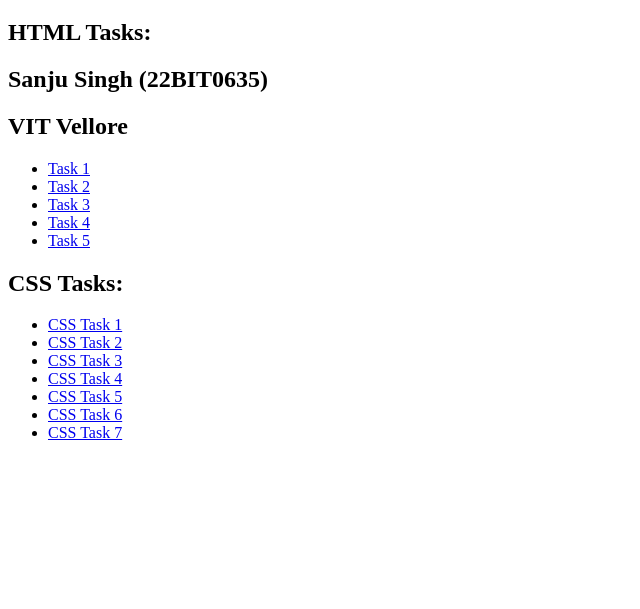
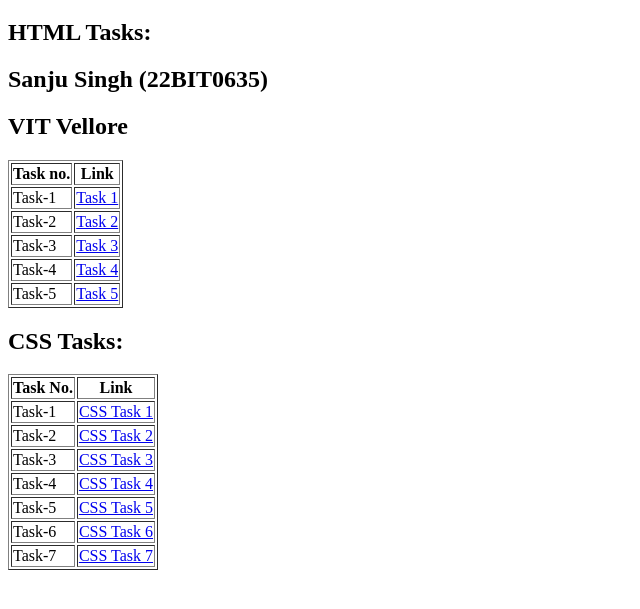
Before and after one commit to outlaw-xd/Ethnus-MERN-Assignments, a plain HTML site: page index.html in a window 1280 px wide. Shown: the part 61-670 px from the top of the page, without its empty margins (0-640 px from the left). Drawn offline with Linux system fonts and the light colour scheme.

Commit message:
Update index.html

```diff
--- a/index.html
+++ b/index.html
@@ -11,22 +11,68 @@
     <h2>HTML Tasks:</h2>
     <h2>Sanju Singh (22BIT0635)</h2>
     <h2>VIT Vellore</h2>
-    <ul>
-        <li><a href="HTML-Task1.html">Task 1</a></li>
-        <li><a href="HTML-Task2.html">Task 2</a></li>
-        <li><a href="HTML-Task3.html">Task 3</a></li>
-        <li><a href="HTML-Task4.html">Task 4</a></li>
-        <li><a href="HTML-Task5.html">Task 5</a></li>
-    </ul>
+    <table border="1px">
+        <tr>
+            <th>Task no.</th>
+            <th>Link</th>
+        </tr>
+        <tr>
+            <td>Task-1</td>
+            <td><a href="HTML-Task1.html">Task 1</a></td>
+        </tr>
+        <tr>
+            <td>Task-2</td>
+            <td><a href="HTML-Task2.html">Task 2</a></td>
+        </tr>
+        <tr>
+            <td>Task-3</td>
+            <td><a href="HTML-Task3.html">Task 3</a></td>
+        </tr>
+        <tr>
+            <td>Task-4</td>
+            <td><a href="HTML-Task4.html">Task 4</a></td>
+        </tr>
+        <tr>
+            <td>Task-5</td>
+            <td><a href="HTML-Task5.html">Task 5</a></td>
+        </tr>
+    </table>
+
     <h2>CSS Tasks:</h2>
-    <ul>
-        <li><a href="CSS-Task1.html">CSS Task 1</a></li>
-        <li><a href="CSS-Task2.html">CSS Task 2</a></li>
-        <li><a href="CSS-Task3.html">CSS Task 3</a></li>
-        <li><a href="CSS-Task4.html">CSS Task 4</a></li>
-        <li><a href="CSS-Task5.html">CSS Task 5</a></li>
-        <li><a href="CSS-Task6.html">CSS Task 6</a></li>
-        <li><a href="CSS-Task7.html">CSS Task 7</a></li>
-    </ul>
+
+    <table border="1px">
+        <tr>
+            <th>Task No.</th>
+            <th>Link</th>
+        </tr>
+        <tr>
+            <td>Task-1</td>
+            <td><a href="CSS-Task1.html">CSS Task 1</a></td>
+        </tr>
+        <tr>
+            <td>Task-2</td>
+            <td><a href="CSS-Task2.html">CSS Task 2</a></td>
+        </tr>
+        <tr>
+            <td>Task-3</td>
+            <td><a href="CSS-Task3.html">CSS Task 3</a></td>
+        </tr>
+        <tr>
+            <td>Task-4</td>
+            <td><a href="CSS-Task4.html">CSS Task 4</a></td>
+        </tr>
+        <tr>
+            <td>Task-5</td>
+            <td><a href="CSS-Task5.html">CSS Task 5</a></td>
+        </tr>
+        <tr>
+            <td>Task-6</td>
+            <td><a href="CSS-Task6.html">CSS Task 6</a></td>
+        </tr>
+        <tr>
+            <td>Task-7</td>
+            <td><a href="CSS-Task7.html">CSS Task 7</a></td>
+        </tr>
+    </table>
 </body>
 </html>
```
